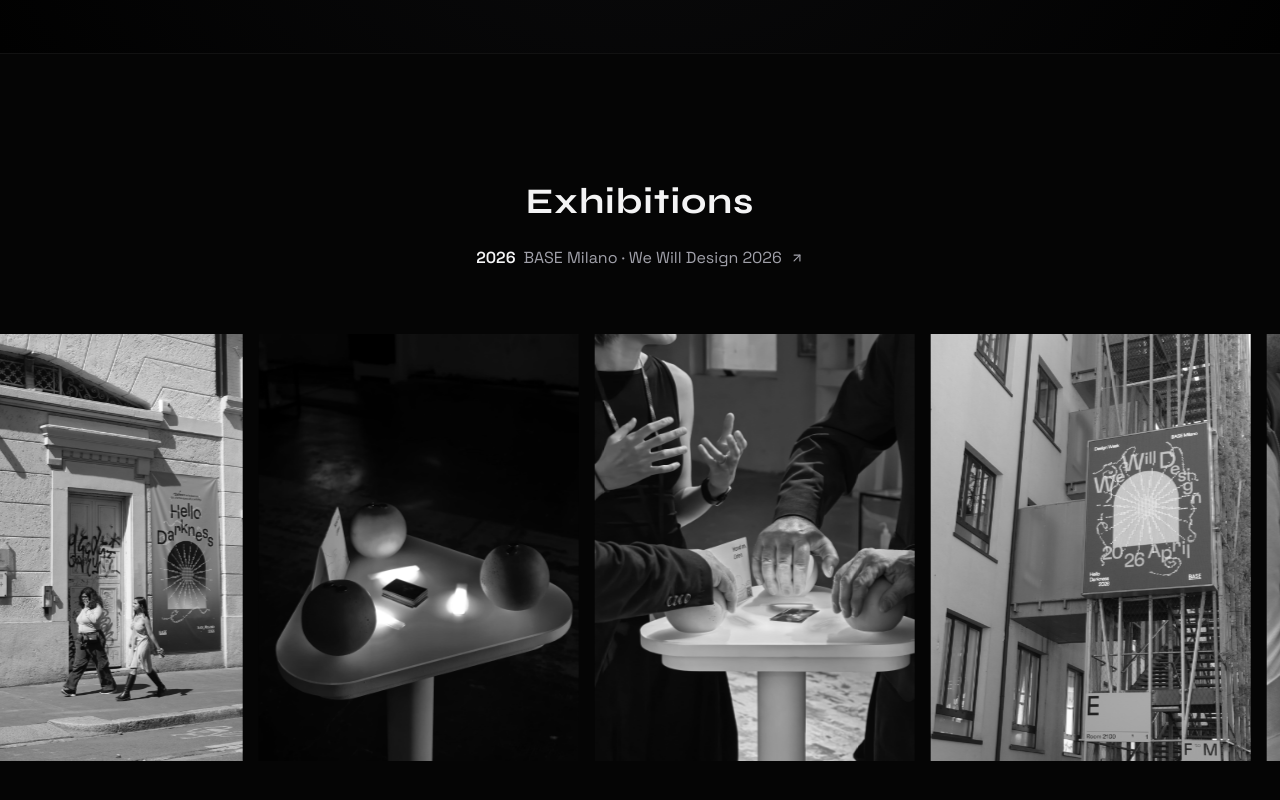
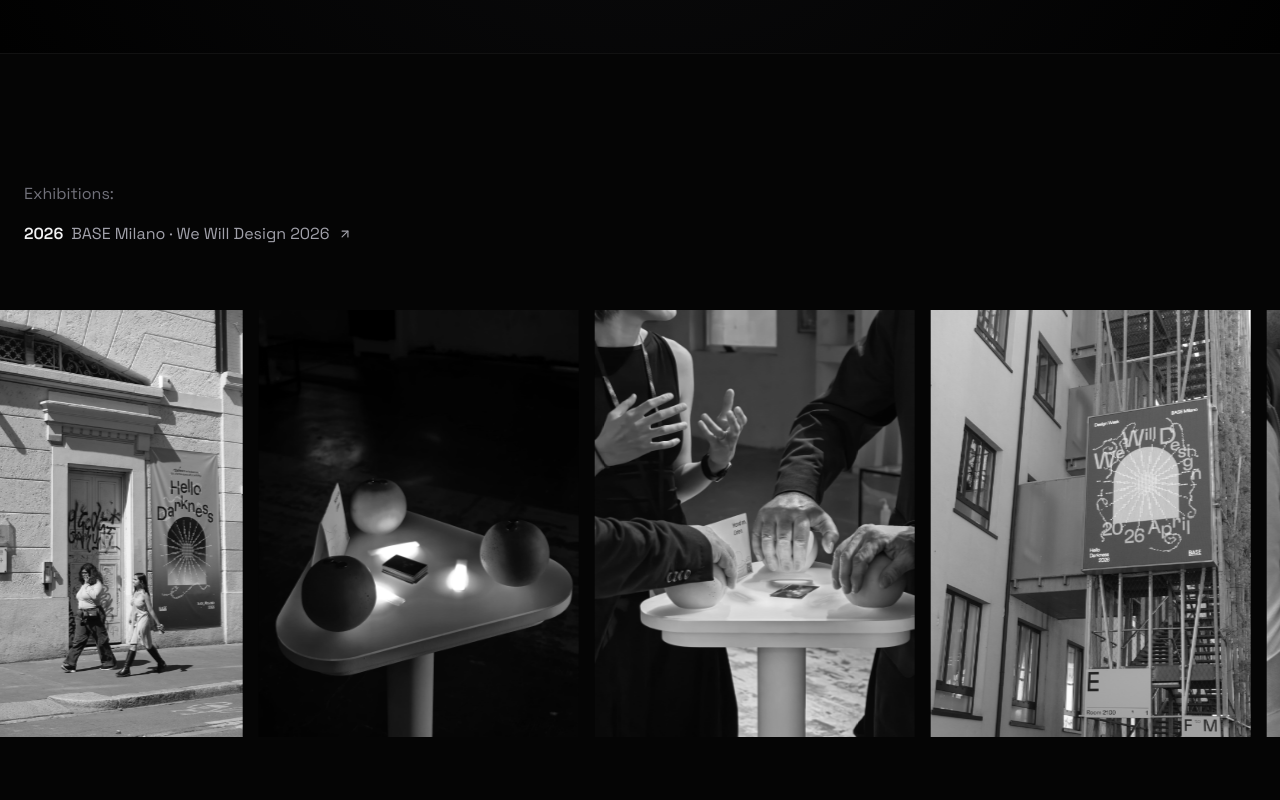
Before and after one commit to lorettawhl/chorus-of-mood, a React (Vite) app: page / in a window 1280 px wide. Shown: the part 6126-6926 px from the top of the page. Built offline with nearby package versions, Linux system fonts and the light colour scheme.

Commit message:
Modify Exhibition component layout and content
Updated the Exhibition component to include a description paragraph and removed the heading.

```diff
--- a/components/Exhibition.tsx
+++ b/components/Exhibition.tsx
@@ -15,10 +15,8 @@ const Exhibition: React.FC = () => {
 
   return (
     <section className="py-32 bg-[#050505] border-t border-white/5">
-      <div className="container mx-auto px-6 mb-16 text-center">
-        <h2 className="text-3xl md:text-4xl font-display font-bold text-zinc-100 tracking-wide mb-6">
-          Exhibitions
-        </h2>
+      <div className="container mx-auto px-6 mb-16">
+        <p className="text-zinc-500 text-sm md:text-base mb-4">Exhibitions:</p>
 
         <div className="space-y-3">
           {exhibitions.map((ex) => (
```
